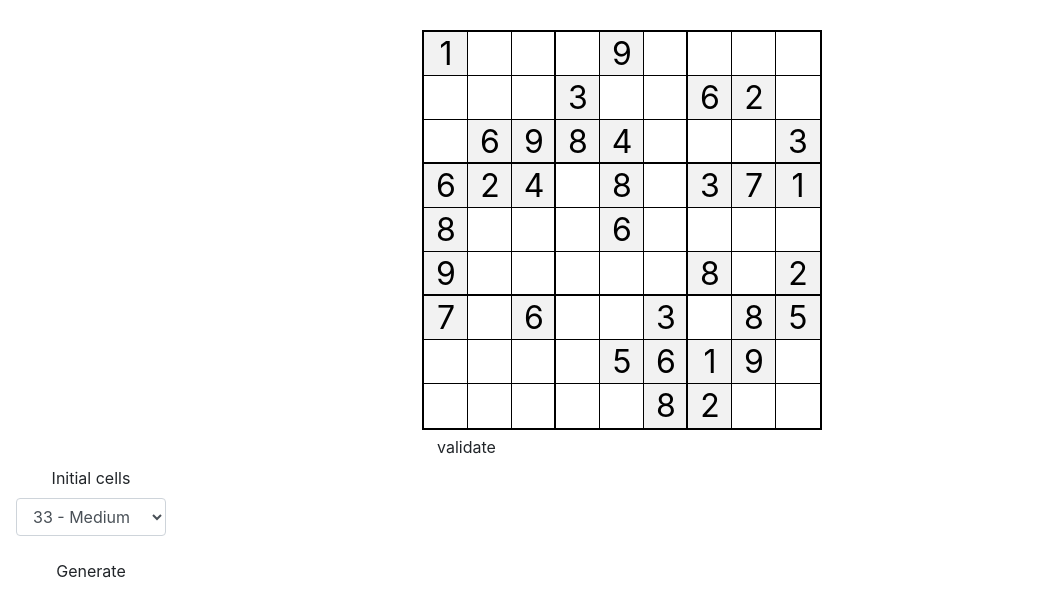
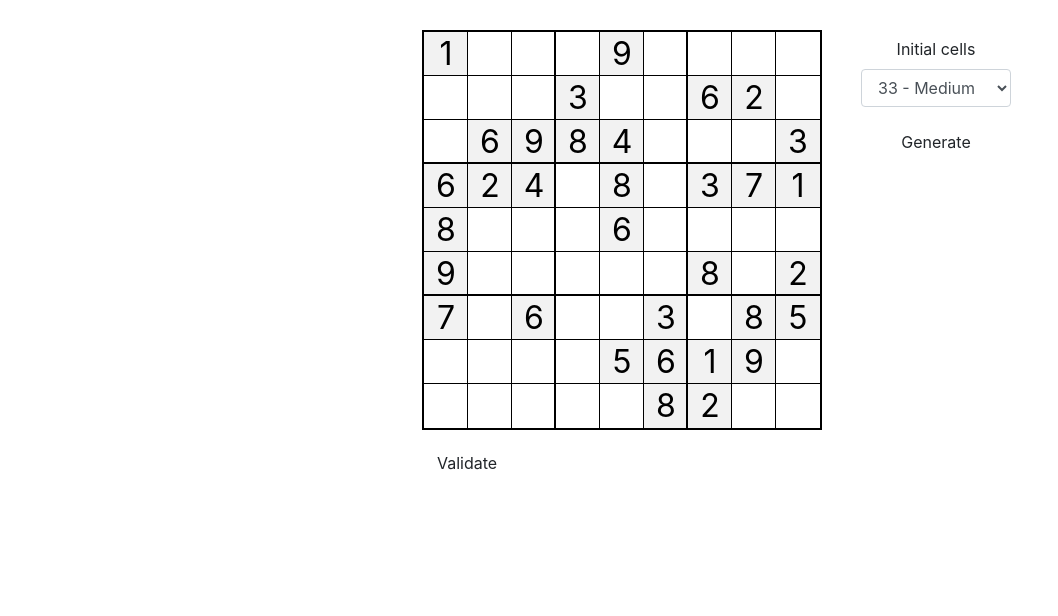
Before and after one commit to adamjamesadair/react-sudoku, a React app: page / in a window 1280 px wide. Shown: the whole page, without its empty margins (0-1058 px from the left). Built offline with nearby package versions, Linux system fonts and the light colour scheme.

Commit message:
Added styles

```diff
--- a/src/index.css
+++ b/src/index.css
@@ -39,7 +39,7 @@ input:disabled:hover {
   font-size: 2rem;
   text-align: center;
   margin: -1px;
-  color: black;
+  color: blue;
   border: 1px solid black;
 }
 
@@ -59,24 +59,36 @@ input:disabled:hover {
 
 .conflict {
   color: #f43a3a;
+  background-color: pink;
+}
+
+.game {
+  margin-top: 2rem;
 }
 
 .game-board {
+  position: relative;
   margin: auto;
-  margin-top: 2rem;
 }
 
 .game-menu {
-  display: inline-block;
+  position: absolute;
+  top: 0;
+  right: -10rem;
+  width: 10rem;
   text-align: center;
-  margin-left: 1rem;
+  padding: 5px;
 }
 
-Button{
-  background-color: #f8f8f8;
+Button {
+  background-color: lightblue;;
 }
 
-Button:hover{
+Button:hover {
   background-color: navy;
   color: white;
 }
+
+.validation {
+  margin-top: 1rem;
+}
--- a/src/index.js
+++ b/src/index.js
@@ -70,7 +70,7 @@ class Board extends React.Component {
     }
     board.push(<Button className="validation" onClick={() => {
         this.handleValidation(this.state.squares)
-      }} key={"v-" + _.random(0, 1000)}>validate</Button>);
+      }} key={"v-" + _.random(0, 1000)}>Validate</Button>);
     return (board);
   }
 
@@ -135,9 +135,9 @@ class Game extends React.Component {
     return (<div className="game">
       <div className="game-board">
         <Board key={_.random(0, 1000)} initial={this.state.initial}/>
-      </div>
-      <div className="game-menu">
-        <Menu onGenerate={this.handleGeneration}/>
+        <div className="game-menu">
+          <Menu onGenerate={this.handleGeneration}/>
+        </div>
       </div>
     </div>);
   }
```
